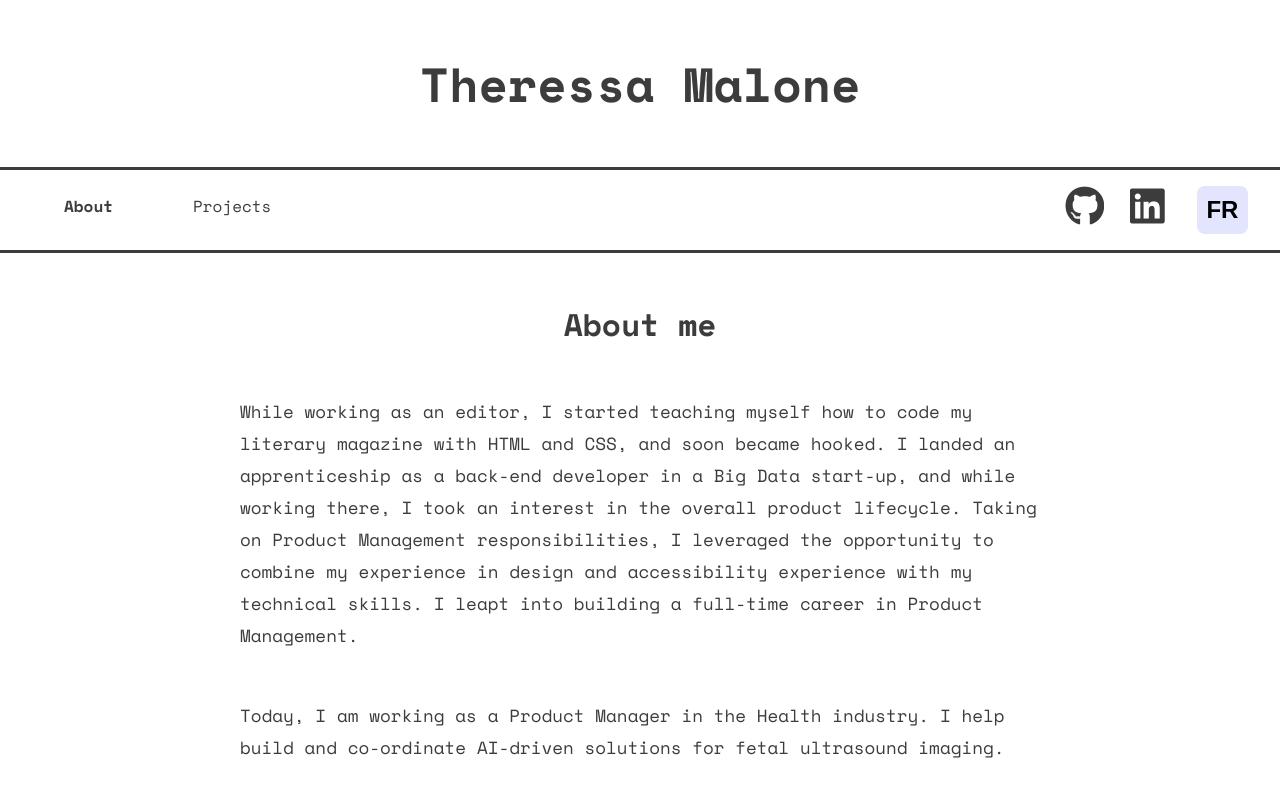
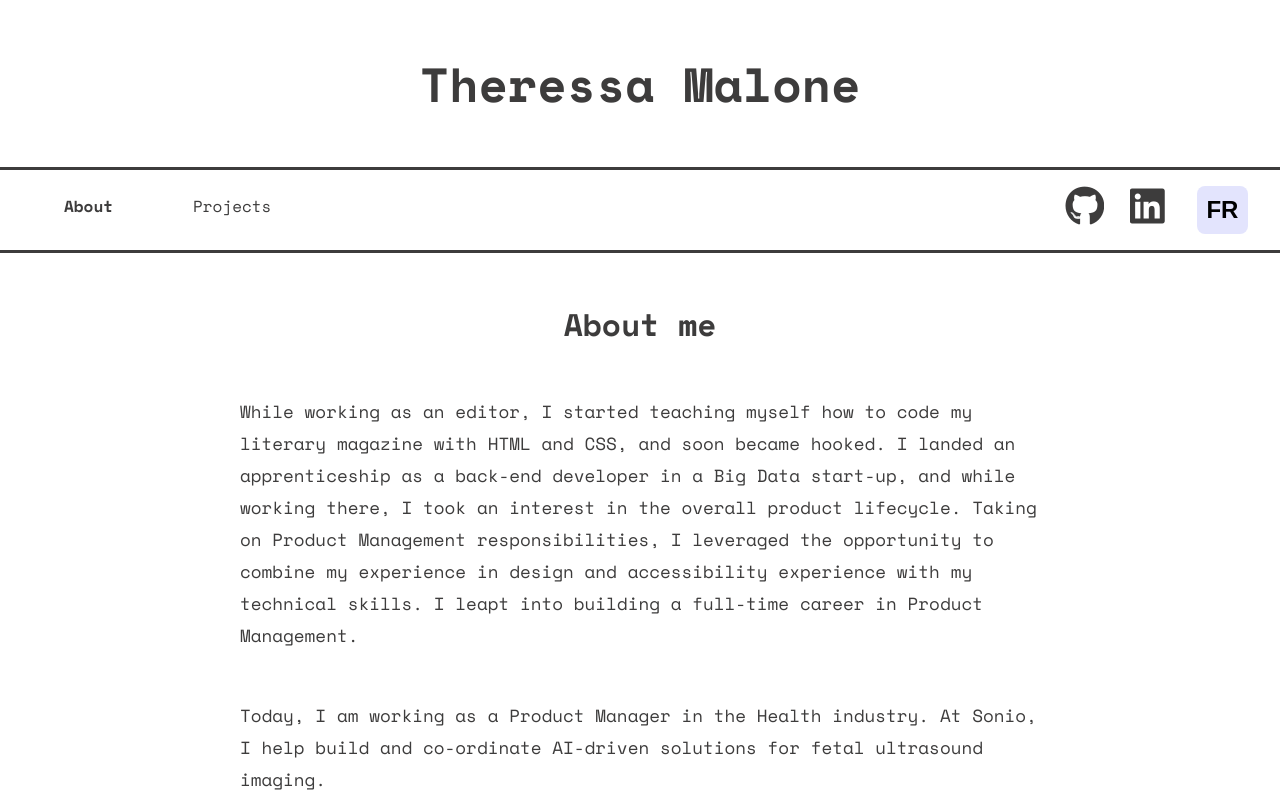
Before and after one commit to tssa017/portfolio, a React (Create React App) app: page /about in a window 1280 px wide. Shown: the top 800 px of the page. Built offline with nearby package versions, Linux system fonts and the light colour scheme; a web font is replaced by a local one.

Commit message:
:memo: bro i'm actually a perfectionist

```diff
--- a/src/components/bio/Bio.js
+++ b/src/components/bio/Bio.js
@@ -19,8 +19,8 @@ function Bio() {
                     </Paragraph>
                     <Paragraph className="bio__para">
                         {isEnglishClicked
-                            ? 'Today, I am working as a Product Manager in the Health industry. I help build and co-ordinate AI-driven solutions for fetal ultrasound imaging.'
-                            : "Aujourd'hui, je travaille en tant que Product Manager dans l'industrie de la santé. Je contribue à la création et à la coordination de solutions basées sur l'IA pour l'imagerie échographique fœtale."}
+                            ? 'Today, I am working as a Product Manager in the Health industry. At Sonio, I help build and co-ordinate AI-driven solutions for fetal ultrasound imaging.'
+                            : "Aujourd'hui, je travaille en tant que Product Manager dans l'industrie de la santé. Chez Sonio, je contribue à la création et à la coordination de solutions basées sur l'IA pour l'imagerie échographique fœtale."}
                     </Paragraph>
                     <Paragraph className="bio__para">
                         {isEnglishClicked
```
